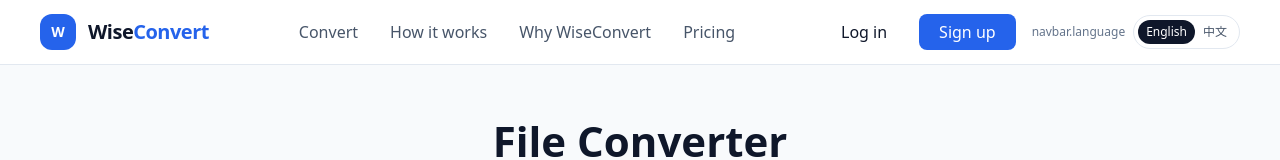
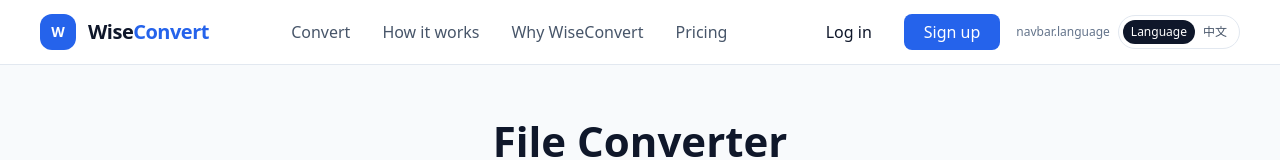
Before and after one commit to boltrsss/wiseconvert, a Next.js app: page / in a window 1280 px wide. Shown: the top 160 px of the page. Built offline with nearby package versions, Linux system fonts and the light colour scheme; no server answers.

Commit message:
Update LanguageSwitcher.tsx

```diff
--- a/components/LanguageSwitcher.tsx
+++ b/components/LanguageSwitcher.tsx
@@ -21,7 +21,8 @@ export function LanguageSwitcher() {
               : 'text-slate-600 hover:bg-slate-100'
           }`}
         >
-          {t('navbar.language_en')}
+
+          {t("navbar.language_label", "Language")}
         </button>
         <button
           type="button"
```
